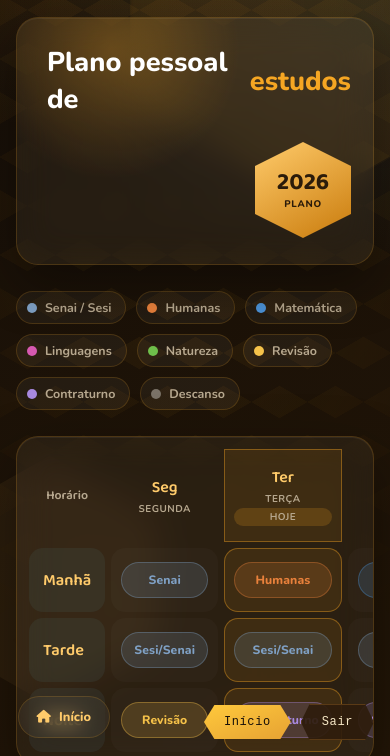
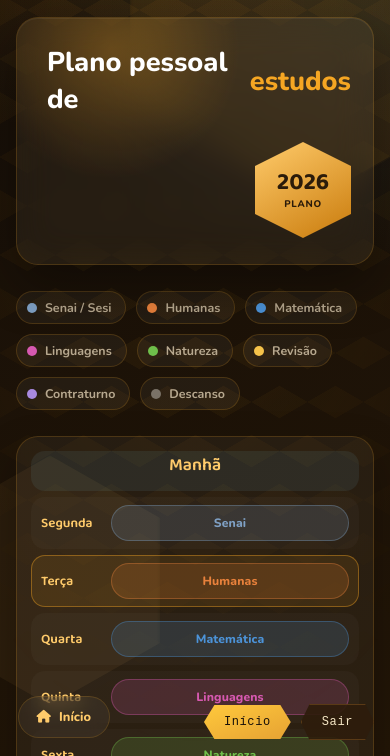
Before and after one commit to carloslo-a11y/Portif-lio-de-Heitor-C-pia, a website: page ppe.html in a window 390 px wide. Shown: the part 88-844 px from the top of the page. Drawn offline with nearby package versions, Linux system fonts and the light colour scheme; sample sign-in values are in the browser's storage.

Commit message:
Portfólio Carlos Heitor

```diff
--- a/ppe.html
+++ b/ppe.html
@@ -593,6 +593,82 @@
             .wrap {
                 padding: 34px 16px 50px;
             }
+
+            /* empilha a tabela em blocos verticais (modo retrato) */
+            .schedule-glass {
+                overflow: visible;
+                background: none;
+                border: none;
+                box-shadow: none;
+                backdrop-filter: none;
+                padding: 0;
+            }
+
+            .schedule-table {
+                min-width: 0;
+                display: block;
+            }
+
+            .schedule-table thead {
+                display: none;
+            }
+
+            .schedule-table tbody {
+                display: block;
+            }
+
+            .schedule-table tbody tr {
+                display: block;
+                background: var(--glass-bg);
+                border: 1px solid var(--glass-border);
+                border-radius: var(--radius);
+                padding: 14px;
+                margin-bottom: 16px;
+                box-shadow: 0 18px 40px rgba(0, 0, 0, .3);
+            }
+
+            .schedule-table tbody th {
+                display: block;
+                width: 100%;
+                text-align: center;
+                padding: 0 0 12px;
+                margin-bottom: 12px;
+                background: rgba(127, 212, 242, .08);
+                font-size: 1.1rem;
+                font-family: var(--font-display);
+                color: var(--jelly);
+            }
+
+            .schedule-table td {
+                display: flex;
+                align-items: center;
+                width: 100%;
+                margin-bottom: 8px;
+                padding: 8px 10px;
+            }
+
+            .schedule-table td::before {
+                content: attr(data-lab);
+                flex: 0 0 70px;
+                text-align: left;
+                font-family: var(--font-display);
+                font-weight: 600;
+                font-size: .84rem;
+                color: var(--jelly);
+            }
+
+            .schedule-table td .chip {
+                width: auto;
+                flex: 1;
+            }
+
+            .schedule-table td:last-child {
+                margin-bottom: 0;
+            }
+
+            .schedule-table td.today-col::before {
+                color: var(--honey-light);
+            }
         }
     </style>
 </head>
@@ -697,6 +773,18 @@
 
     <script>
         (function () {
+            const dayLabels = [];
+            document.querySelectorAll('#scheduleTable thead th').forEach(function (th) {
+                const span = th.querySelector('span');
+                if (span) dayLabels.push(span.textContent.trim());
+            });
+            document.querySelectorAll('#scheduleTable tbody tr').forEach(function (row) {
+                const cells = row.children;
+                for (var i = 1; i < cells.length; i++) {
+                    if (dayLabels[i - 1]) cells[i].setAttribute('data-lab', dayLabels[i - 1]);
+                }
+            });
+
             // destaca a coluna do dia atual (0=Dom...6=Sáb do JS -> mapeado para a ordem Seg..Dom da tabela)
             const jsDayToColIndex = [6, 0, 1, 2, 3, 4, 5];
             const colIndex = jsDayToColIndex[new Date().getDay()];
```
Also changed, not shown: areas.html (+18 -5 lines).
